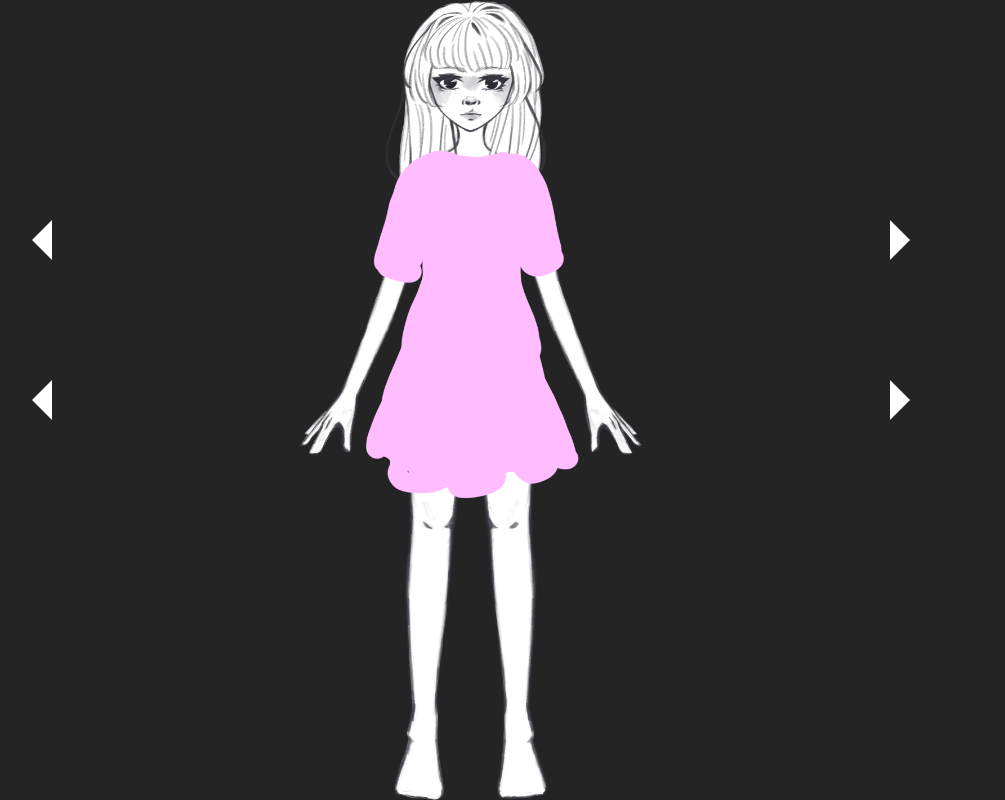
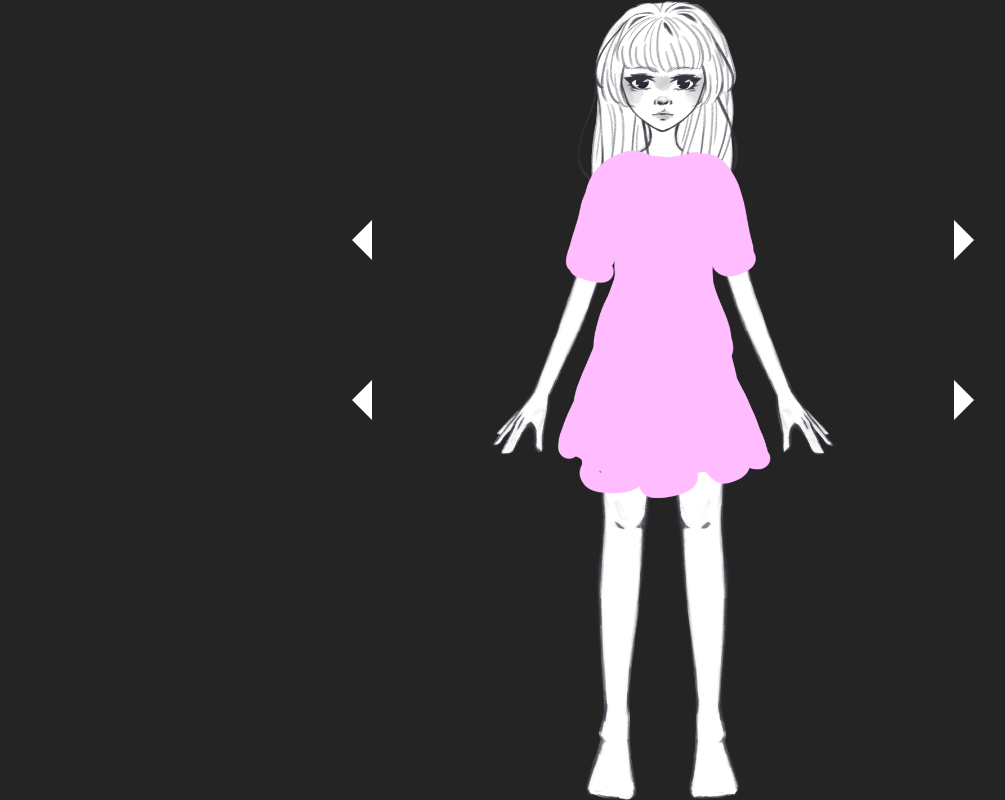
Before and after one commit to Michaela565/dress-me-up-game, a React (Vite) app: page / in a window 1280 px wide. Shown: the whole page, without its empty margins (169-1174 px from the left). Built offline with nearby package versions, Linux system fonts and the light colour scheme.

Commit message:
change up layout

```diff
--- a/src/App.css
+++ b/src/App.css
@@ -4,7 +4,7 @@
 
 .main {
   display: grid;
-  grid-template-columns: repeat(3, 33.33%);
+  grid-template-columns: 30% 23.33% 23.33% 23.33%;
   grid-template-rows: repeat(5, 20%);
   width: 100%;
   height: 100%;
@@ -16,7 +16,7 @@
   width: auto;
   height: 800px;
   /* position: absolute; */
-  grid-column: 2/3;
+  grid-column: 3/4;
   grid-row: 1/6;
 }
 
@@ -52,9 +52,9 @@
 }
 
 .forward{
-  grid-column: 3/4;
+  grid-column: 4/5;
 }
 
 .back{
-  grid-column: 1/2;
+  grid-column: 2/3;
 }
```
